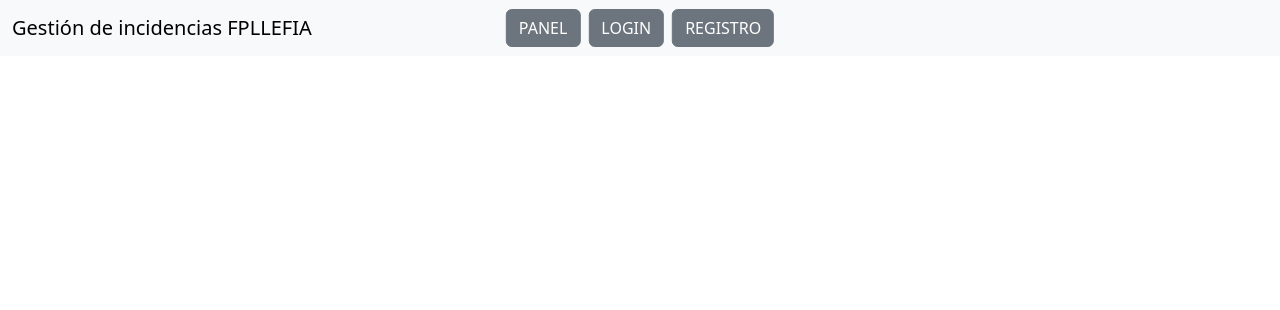
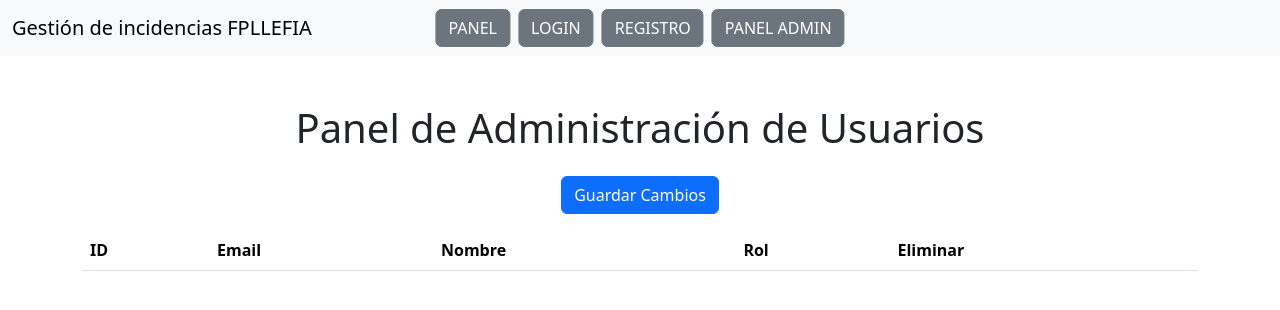
Before and after one commit to saezeric/saezEric_gestionIncidencias, a React (Vite) app: page /panel-admin in a window 1280 px wide. Shown: the top 310 px of the page. Built offline with nearby package versions, Linux system fonts and the light colour scheme.

Commit message:
Historia 8.1 y 8.2: Panel de administracion con selects funcionales que cambian roles de usuarios

```diff
--- a/src/App.jsx
+++ b/src/App.jsx
@@ -9,6 +9,7 @@ import { Modal } from "./components/Modal";
 import { NuevoTicket } from "./vistas/NuevoTicket";
 import { EditarTicket } from "./vistas/EditarTicket";
 import { VistaTicket } from "./vistas/VistaTicket";
+import { PanelAdmin } from "./vistas/PanelAdmin";
 
 function App() {
   return (
@@ -22,6 +23,7 @@ function App() {
         <Route path="editar-ticket/:id" element={<EditarTicket />}></Route>
         <Route path="vista-ticket/:id" element={<VistaTicket />}></Route>
         <Route path="comentarios/:id" element={<Comentarios />}></Route>
+        <Route path="panel-admin" element={<PanelAdmin />}></Route>
       </Routes>
       <Modal />
     </Router>
--- a/src/components/Header.jsx
+++ b/src/components/Header.jsx
@@ -42,6 +42,9 @@ export function Header() {
                   </Link>
                 </>
               )}
+              <Link to="/panel-admin" className="btn btn-secondary">
+                PANEL ADMIN
+              </Link>
             </div>
 
             {/* Contenedor para el nombre del usuario y el botón de cerrar sesión (derecha) */}
--- /dev/null
+++ b/src/vistas/PanelAdmin.jsx
@@ -0,0 +1,89 @@
+import React, { useEffect, useState } from "react";
+
+export function PanelAdmin() {
+  const [usuarios, setUsuarios] = useState([]);
+
+  useEffect(() => {
+    const datos = JSON.parse(localStorage.getItem("dades_usuaris")) || [];
+    setUsuarios(datos);
+  }, []);
+
+  const handleRoleChange = (id, nuevoRol) => {
+    setUsuarios((prevUsuarios) =>
+      prevUsuarios.map((usuario) =>
+        usuario.id === id ? { ...usuario, rol: nuevoRol } : usuario
+      )
+    );
+  };
+
+  const handleGuardarCambios = () => {
+    localStorage.setItem("dades_usuaris", JSON.stringify(usuarios));
+    alert("Cambios guardados correctamente.");
+  };
+
+  const handleEliminarUsuario = (id) => {
+    const confirmacion = window.confirm(
+      "¿Estás seguro de que quieres eliminar este usuario?"
+    );
+    if (!confirmacion) return;
+
+    const usuariosActualizados = usuarios.filter(
+      (usuario) => usuario.id !== id
+    );
+    setUsuarios(usuariosActualizados);
+    localStorage.setItem("dades_usuaris", JSON.stringify(usuariosActualizados));
+  };
+
+  return (
+    <main className="container mt-5">
+      <h1 className="mb-4 text-center">Panel de Administración de Usuarios</h1>
+
+      <div className="d-flex justify-content-center mb-3">
+        <button className="btn btn-primary" onClick={handleGuardarCambios}>
+          Guardar Cambios
+        </button>
+      </div>
+
+      <table className="table">
+        <thead>
+          <tr>
+            <th>ID</th>
+            <th>Email</th>
+            <th>Nombre</th>
+            <th>Rol</th>
+            <th>Eliminar</th>
+          </tr>
+        </thead>
+        <tbody>
+          {usuarios.map((usuario) => (
+            <tr key={usuario.id}>
+              <td>{usuario.id}</td>
+              <td>{usuario.email}</td>
+              <td>{usuario.nombre}</td>
+              <td>
+                <select
+                  className="form-select"
+                  value={usuario.rol}
+                  onChange={(e) => handleRoleChange(usuario.id, e.target.value)}
+                >
+                  <option value="alumno">alumno</option>
+                  <option value="profesor">profesor</option>
+                  <option value="admin">admin</option>
+                </select>
+              </td>
+              <td>
+                <button
+                  className="btn btn-danger"
+                  title="Eliminar usuario"
+                  onClick={() => handleEliminarUsuario(usuario.id)}
+                >
+                  <i className="bi bi-trash3"></i>
+                </button>
+              </td>
+            </tr>
+          ))}
+        </tbody>
+      </table>
+    </main>
+  );
+}
--- a/src/vistas/Registro.jsx
+++ b/src/vistas/Registro.jsx
@@ -41,7 +41,7 @@ export function Registro() {
       nombre: usuario.email.split("@")[0],
       email: usuario.email,
       contraseña: usuario.password,
-      rol: "estandar",
+      rol: "alumno",
     };
 
     // Guardar el nuevo usuario en localStorage
```
